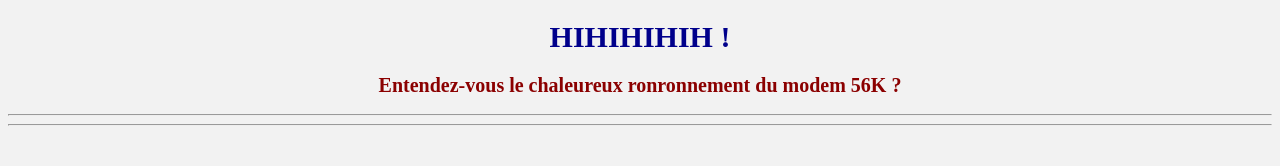
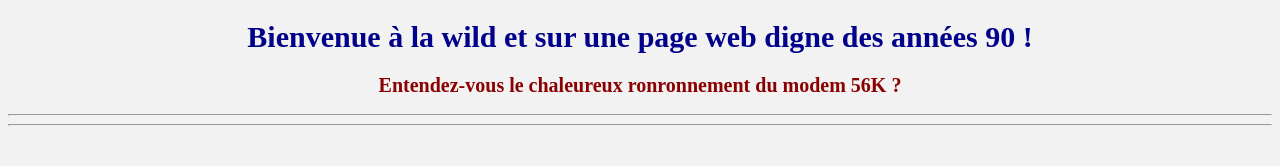
Before and after one commit to nicolasmoreau10/nicolasmoreau10, a plain HTML site: page index.html in a window 1280 px wide. Shown: the top 166 px of the page. Drawn offline with Linux system fonts and the light colour scheme.

Commit message:
Update index.html

```diff
--- a/index.html
+++ b/index.html
@@ -15,7 +15,7 @@
 
 <body>
 
-<h1> HIHIHIHIH ! </h1>
+<h1> Bienvenue à la wild  et sur une page web digne des années 90 ! </h1>
 <h2> Entendez-vous le chaleureux ronronnement du modem 56K ? </h2>
 <hr>
 <hr>
```
